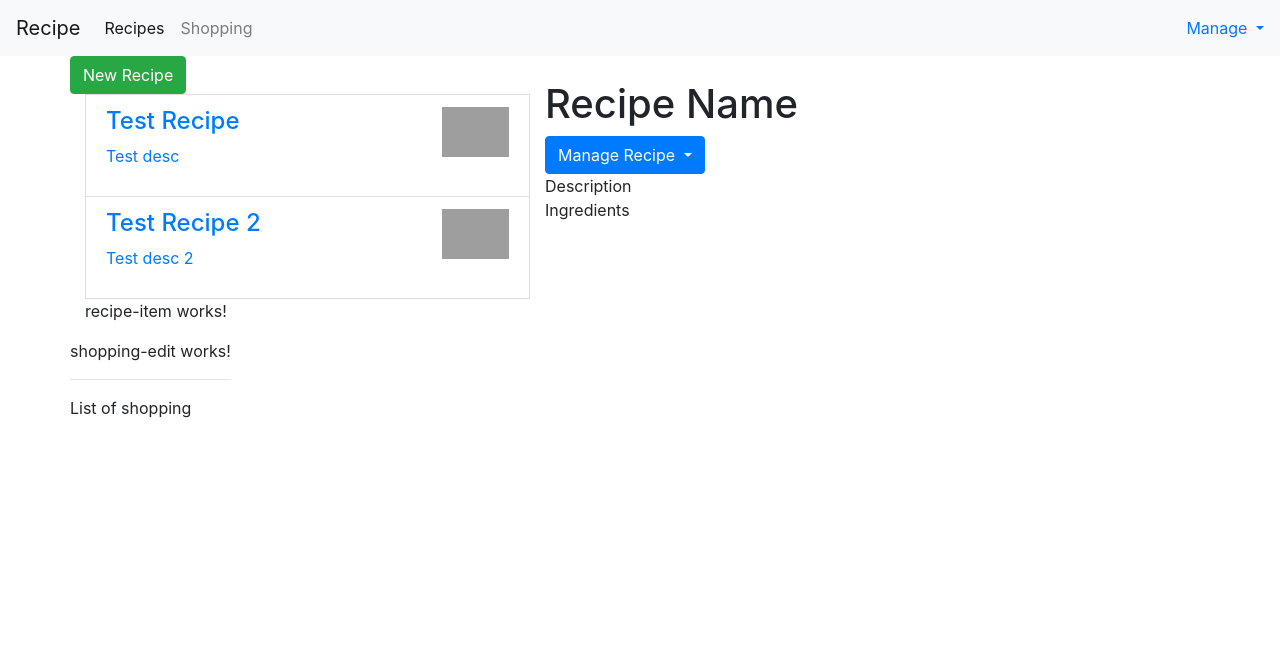
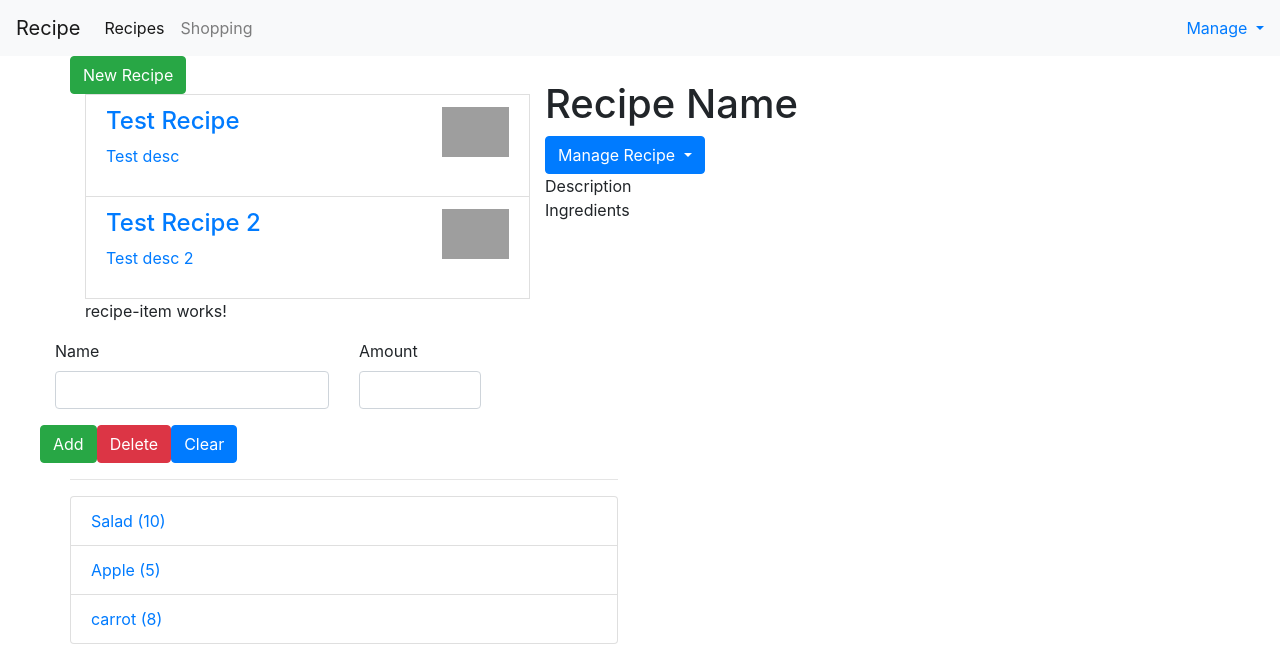
Before and after one commit to moshiurse/angular-recipe, an Angular app: page / in a window 1280 px wide. Shown: the top 666 px of the page. Built offline with nearby package versions, Linux system fonts and the light colour scheme; grey boxes are pictures that could not be loaded.

Commit message:
Ingredints Model & Shopping Ui added

```diff
--- /dev/null
+++ b/src/app/shared/ingredient.model.ts
@@ -0,0 +1,3 @@
+export class Ingredient{
+    constructor(public name: string, public amount: number){  }
+}
--- a/src/app/shopping-list/shopping-edit/shopping-edit.component.html
+++ b/src/app/shopping-list/shopping-edit/shopping-edit.component.html
@@ -1 +1,23 @@
-<p>shopping-edit works!</p>
+<div class="row">
+    <div class="col-xs-12">
+      <form>
+        <div class="row">
+          <div class="col-sm-6 form-group">
+            <label for="name">Name</label>
+            <input type="text" id="name" class="form-control">
+          </div>
+          <div class="col-sm-3 form-group">
+            <label for="amount">Amount</label>
+            <input type="number" id="amount" class="form-control">
+          </div>
+        </div>
+        <div class="row">
+          <div class="col-xs-12">
+            <button class="btn btn-success" type="submit">Add</button>
+            <button class="btn btn-danger" type="button">Delete</button>
+            <button class="btn btn-primary" type="button">Clear</button>
+          </div>
+        </div>
+      </form>
+    </div>
+  </div>
--- a/src/app/shopping-list/shopping-list.component.html
+++ b/src/app/shopping-list/shopping-list.component.html
@@ -1,7 +1,15 @@
 <div class="row">
     <div class="col-xs-10">
-        <app-shopping-edit></app-shopping-edit>
-        <hr>
-        <p>List of shopping</p>
+      <app-shopping-edit></app-shopping-edit>
+      <hr>
+      <ul class="list-group">
+        <a
+          class="list-group-item"
+          style="cursor: pointer"
+          *ngFor="let ingredient of ingredients"
+        >
+          {{ ingredient.name }} ({{ ingredient.amount }})
+        </a>
+      </ul>
     </div>
-</div>
+  </div>
--- a/src/app/shopping-list/shopping-list.component.ts
+++ b/src/app/shopping-list/shopping-list.component.ts
@@ -1,4 +1,6 @@
 import { Component, OnInit } from '@angular/core';
+
+import { Ingredient } from '../shared/ingredient.model';
 
 @Component({
   selector: 'app-shopping-list',
@@ -6,6 +8,11 @@
   styleUrls: ['./shopping-list.component.css']
 })
 export class ShoppingListComponent implements OnInit {
+  ingredients: Ingredient[] = [
+    new Ingredient('Salad', 10),
+    new Ingredient('Apple', 5),
+    new Ingredient('carrot', 8)
+  ];
 
   constructor() { }
 
```
